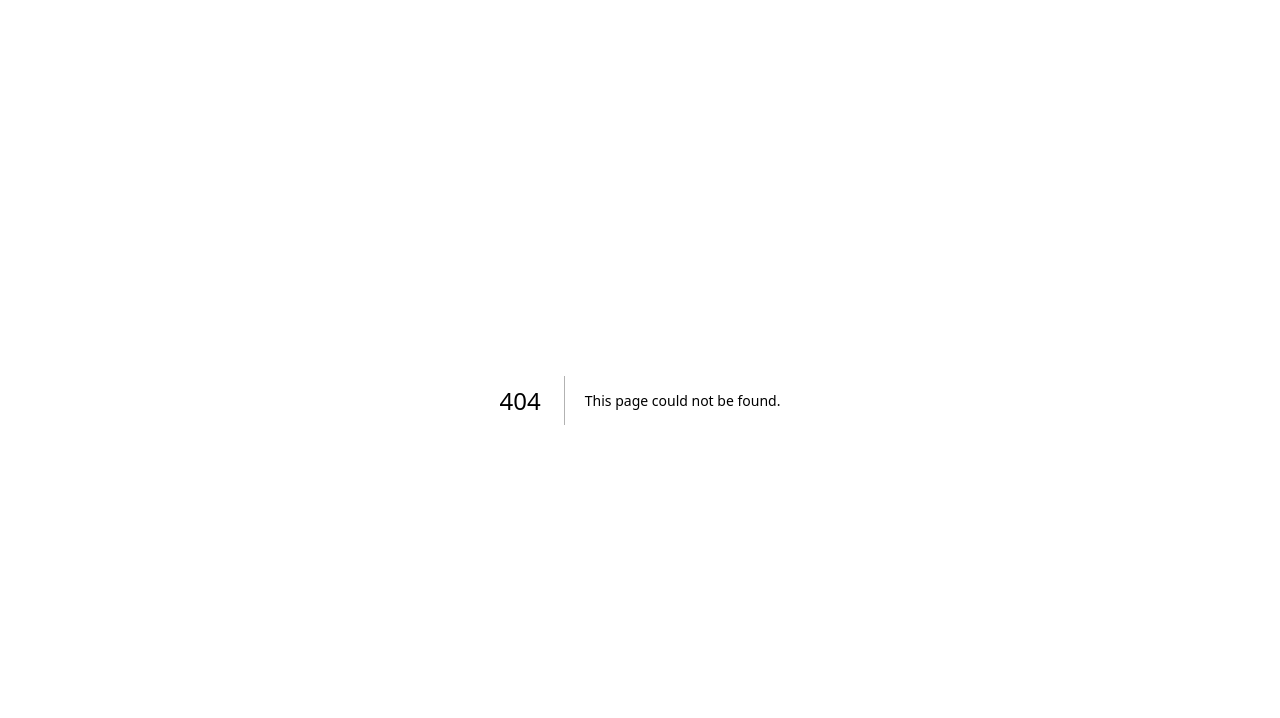
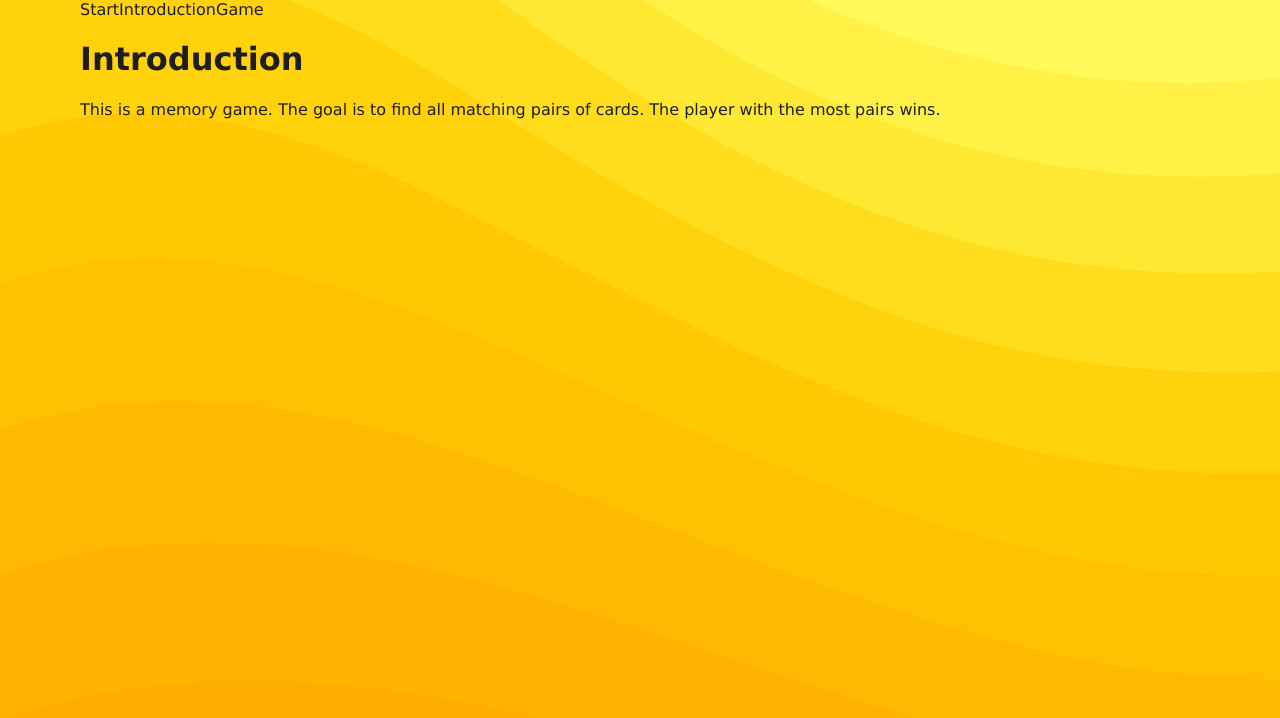
Before and after one commit to marcorosenbaum/memory-game, a Next.js app: page /introduction in a window 1280 px wide. Before the commit this address had no page. Shown: the top 718 px of the page. Built offline with nearby package versions, Linux system fonts and the light colour scheme.

Commit message:
add navigation

```diff
--- /dev/null
+++ b/components/Navigation.jsx
@@ -0,0 +1,12 @@
+import Link from "next/link";
+
+export default function Navigation() {
+  return (
+    <nav>
+      <Link href="/">Start</Link>
+
+      <Link href="introduction">Introduction</Link>
+      <Link href="game">Game</Link>
+    </nav>
+  );
+}
--- a/pages/_app.js
+++ b/pages/_app.js
@@ -1,9 +1,12 @@
 import "../styles/global.css";
 import { GameProvider } from "../contexts/GameContext";
+
+import Navigation from "../components/Navigation";
 
 export default function App({ Component, pageProps }) {
   return (
     <GameProvider>
+      <Navigation />
       <Component {...pageProps} />
     </GameProvider>
   );
--- /dev/null
+++ b/pages/introduction/index.jsx
@@ -0,0 +1,11 @@
+export default function Introduction() {
+  return (
+    <div>
+      <h1>Introduction</h1>
+      <p>
+        This is a memory game. The goal is to find all matching pairs of cards.
+        The player with the most pairs wins.
+      </p>
+    </div>
+  );
+}
```
Also changed, not shown: components/SetupGame.jsx (+8 -5 lines), pages/index.js (+0 -11 lines), styles/global.css (+1 -0 lines).
